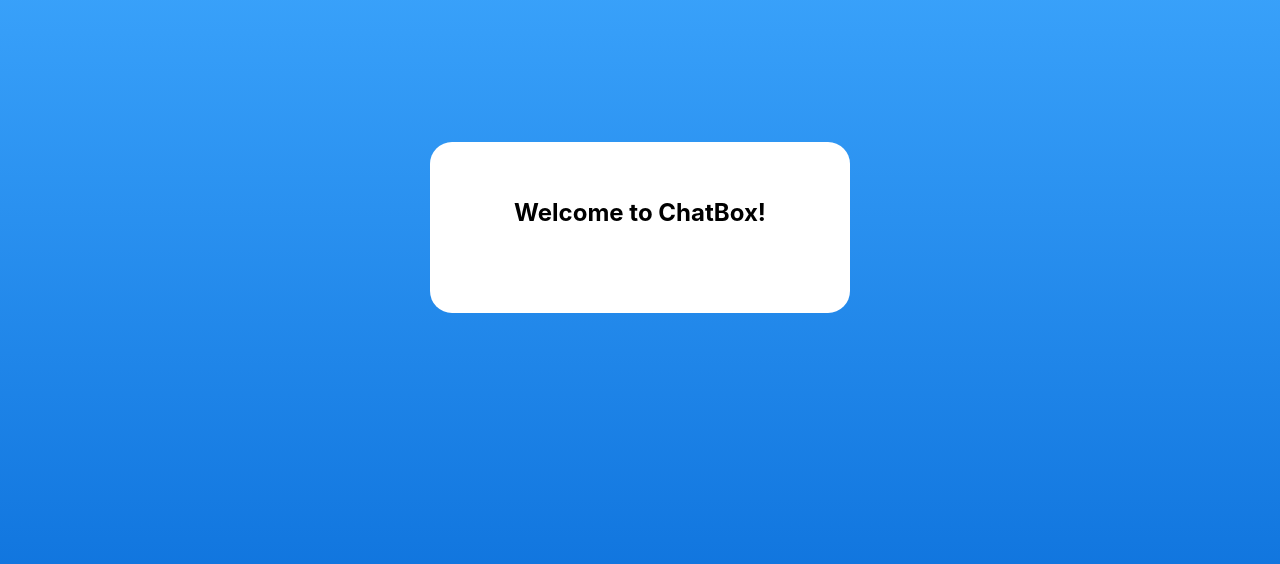
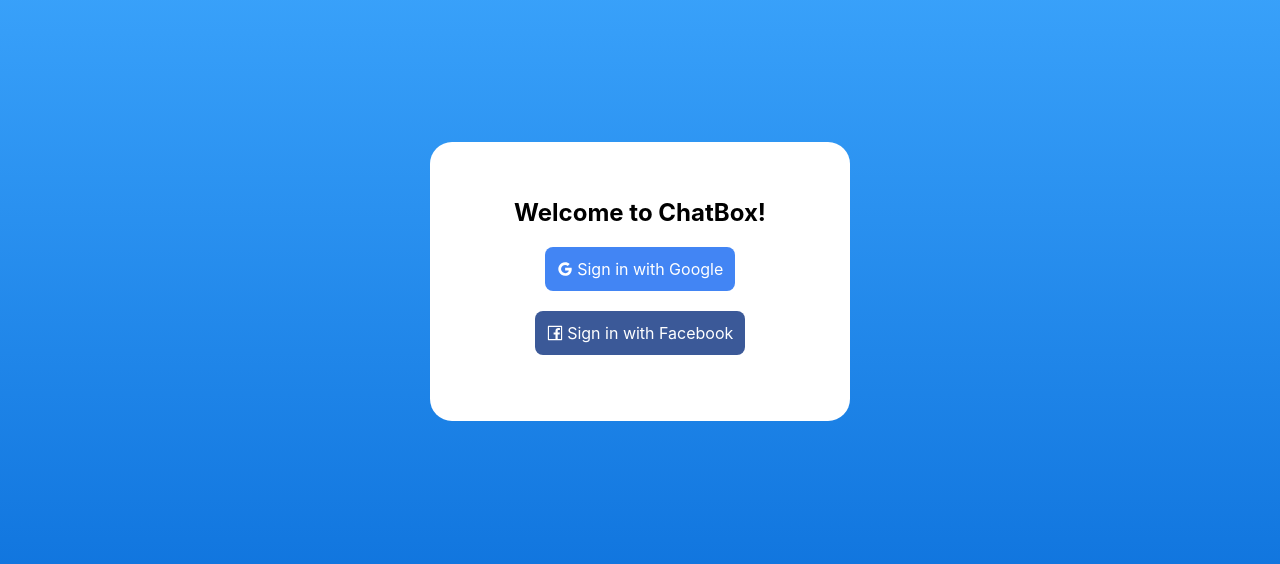
Before and after one commit to Oscar-Ore007/chat_box, a React (Create React App) app: page / in a window 1280 px wide. Shown: the part 114-678 px from the top of the page. Built offline with nearby package versions, Linux system fonts and the light colour scheme.

Commit message:
added auth using firebase

```diff
--- a/package.json
+++ b/package.json
@@ -17,7 +17,7 @@
     "web-vitals": "^1.0.1"
   },
   "scripts": {
-    "start": "react-scripts start",
+    "start": "react-scripts --openssl-legacy-provider start",
     "build": "react-scripts build",
     "test": "react-scripts test",
     "eject": "react-scripts eject"
--- a/src/components/Login.js
+++ b/src/components/Login.js
@@ -6,6 +6,20 @@
         <div id="login-page">
             <div id="login-card">
                 <h2>Welcome to ChatBox! </h2>
+
+                <div
+                className="login-button google"
+                >
+                    <GoogleOutlined /> Sign in with Google
+                </div>
+
+                <br></br>
+                <br></br>
+                <div
+                className="login-button facebook"
+                >
+                    <FacebookOutlined /> Sign in with Facebook
+                </div>
             </div>
         </div>
     );
```
Also changed, not shown: src/components/firebase.js (added, +11 -0 lines).
